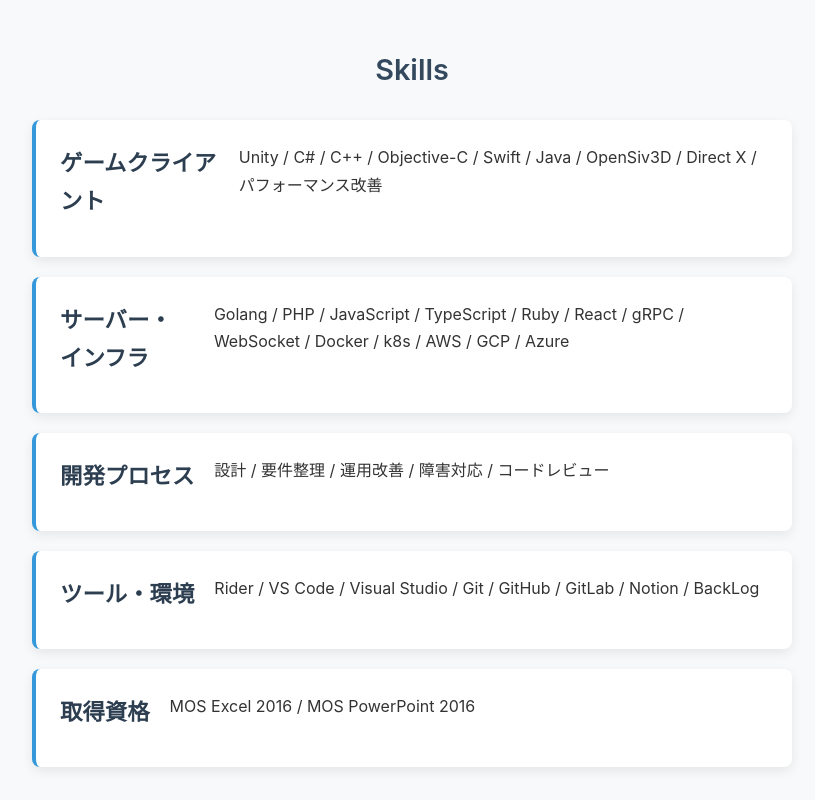
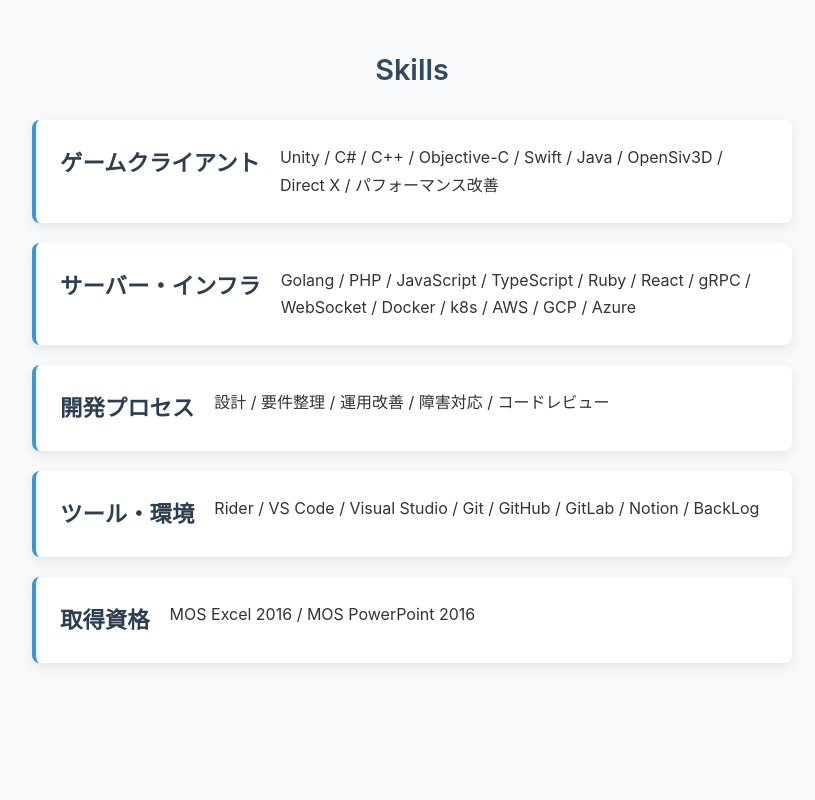
Before and after one commit to kcs-study-class/Portfolio-Sample, a React (Vite) app: page / in a window 1280 px wide. Shown: the part 1520-2320 px from the top of the page, without its empty margins (228-1043 px from the left). Built offline with nearby package versions, Linux system fonts and the light colour scheme.

Commit message:
Skills のタイトル改行修正.

```diff
--- a/src/App.css
+++ b/src/App.css
@@ -454,6 +454,20 @@ a:hover {
   left: 0;
 }
 
+
+#skills .skills-item {
+  align-items: flex-start;
+}
+
+#skills .skills-title {
+  white-space: nowrap;
+  flex-shrink: 0;
+  margin-bottom: 0;
+}
+
+#skills .skills-items {
+  margin-bottom: 0;
+}
 /* Contact */
 .contact .project {
   border-left-color: #9b59b6;
--- a/src/components/Skills.tsx
+++ b/src/components/Skills.tsx
@@ -63,9 +63,9 @@ const Skills: React.FC = () => (
   <section id="skills">
     <h2>Skills</h2>
     {skillGroups.map((group) => (
-      <div className="project" key={group.title}>
-        <h3>{group.title}</h3>
-        <p>{group.items.join(" / ")}</p>
+      <div className="project skills-item" key={group.title}>
+        <h3 className="skills-title">{group.title}</h3>
+        <p className="skills-items">{group.items.join(" / ")}</p>
       </div>
     ))}
   </section>
```
